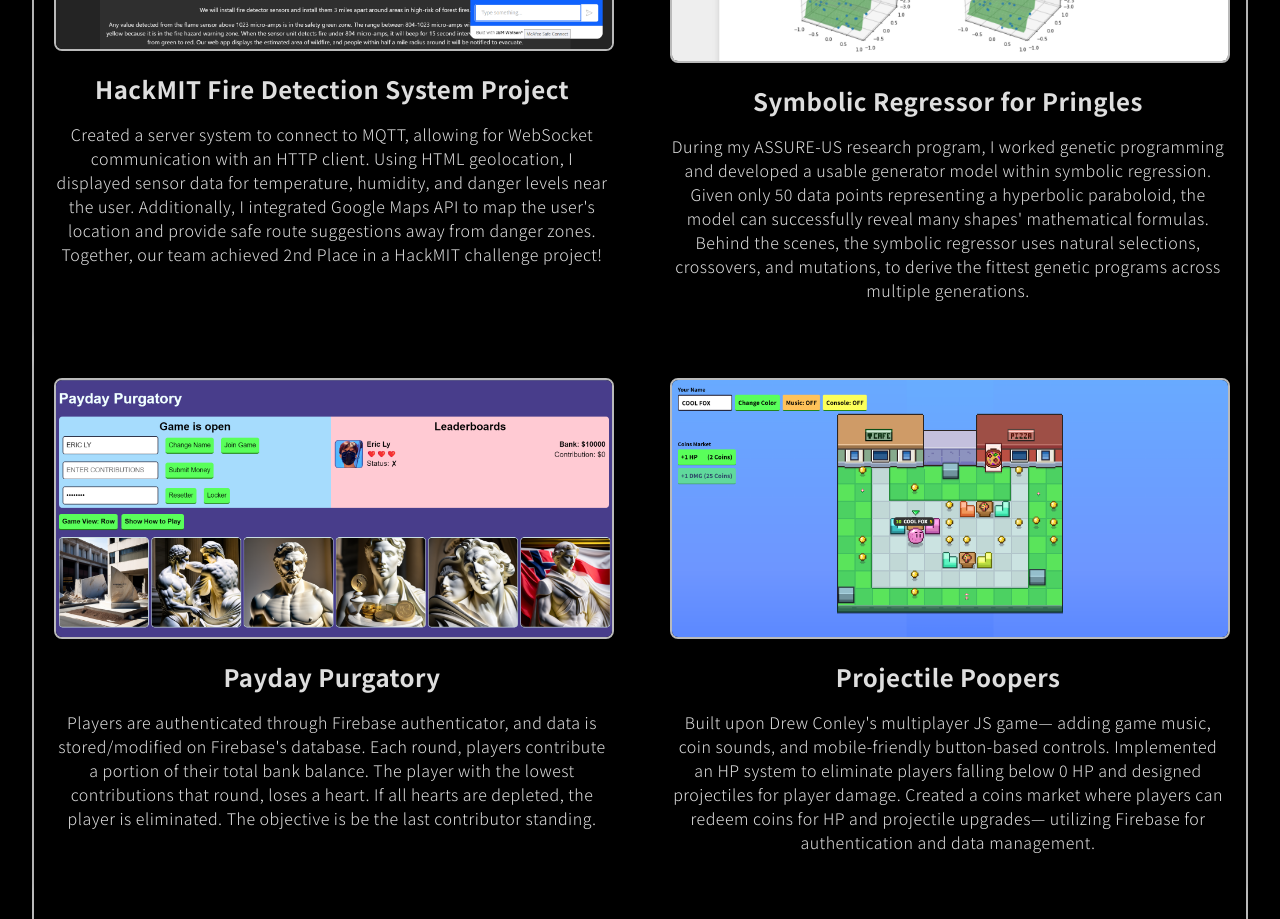
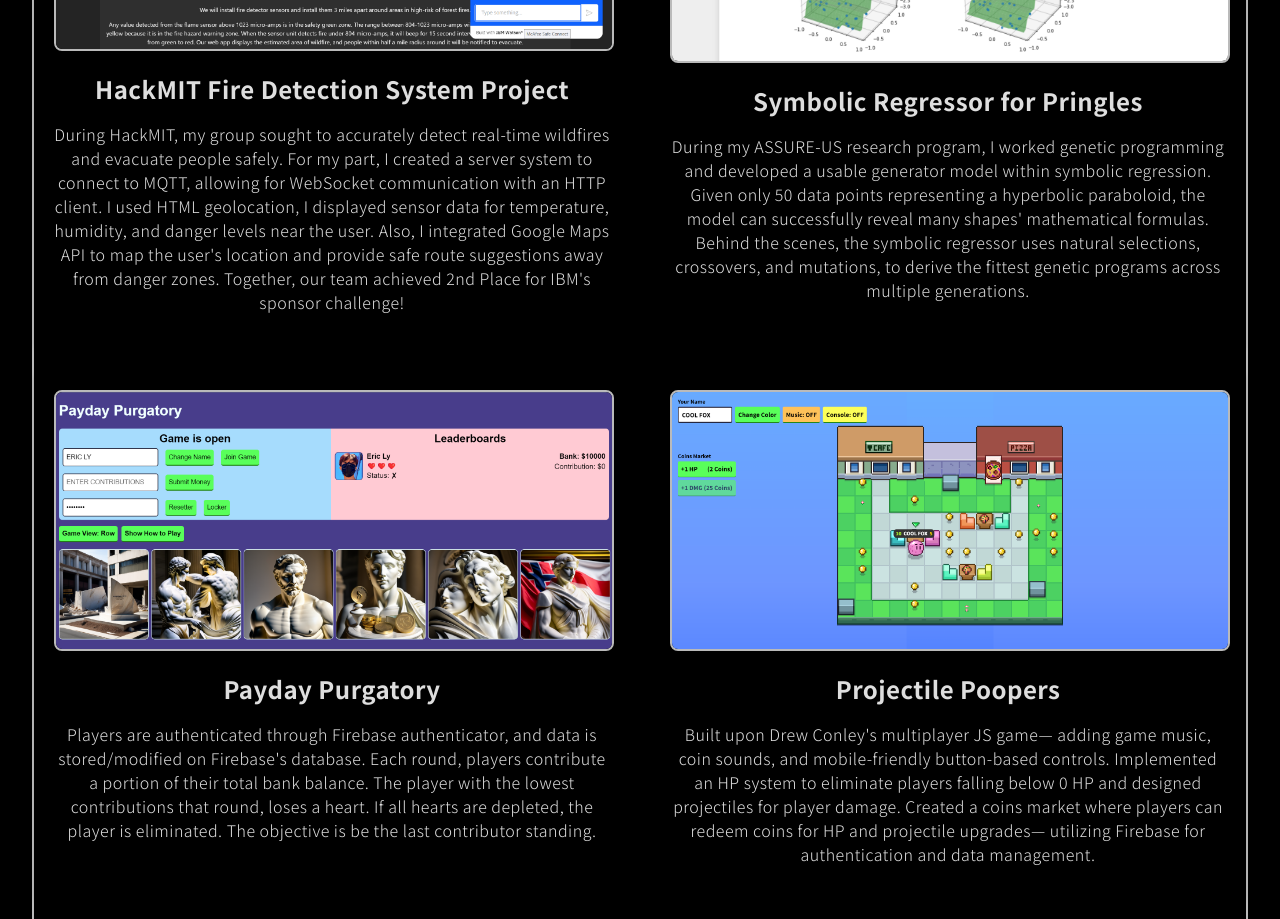
Before and after one commit to lyeric2022/lyyeric.tech, a React (Vite) app: page / in a window 1280 px wide. Shown: the part 1280-2199 px from the top of the page. Built offline with nearby package versions, Linux system fonts and the light colour scheme.

Commit message:
revised hackmit project description

```diff
--- a/src/Projects.jsx
+++ b/src/Projects.jsx
@@ -28,10 +28,11 @@ const Projects = () => {
                     </a>
                     <h3>HackMIT Fire Detection System Project</h3>
                     <p>
-                        Created a server system to connect to MQTT, allowing for WebSocket communication with an HTTP client.
-                        Using HTML geolocation, I displayed sensor data for temperature, humidity, and danger levels near the user.
-                        Additionally, I integrated Google Maps API to map the user's location and provide safe route suggestions away from danger zones.
-                        Together, our team achieved 2nd Place in a HackMIT challenge project!
+                        During HackMIT, my group sought to accurately detect real-time wildfires and evacuate people safely.
+                        For my part, I created a server system to connect to MQTT, allowing for WebSocket communication with an HTTP client.
+                        I used HTML geolocation, I displayed sensor data for temperature, humidity, and danger levels near the user.
+                        Also, I integrated Google Maps API to map the user's location and provide safe route suggestions away from danger zones.
+                        Together, our team achieved 2nd Place for IBM's sponsor challenge!
                     </p>
                 </div>
                 <div className="card project-card">
```
